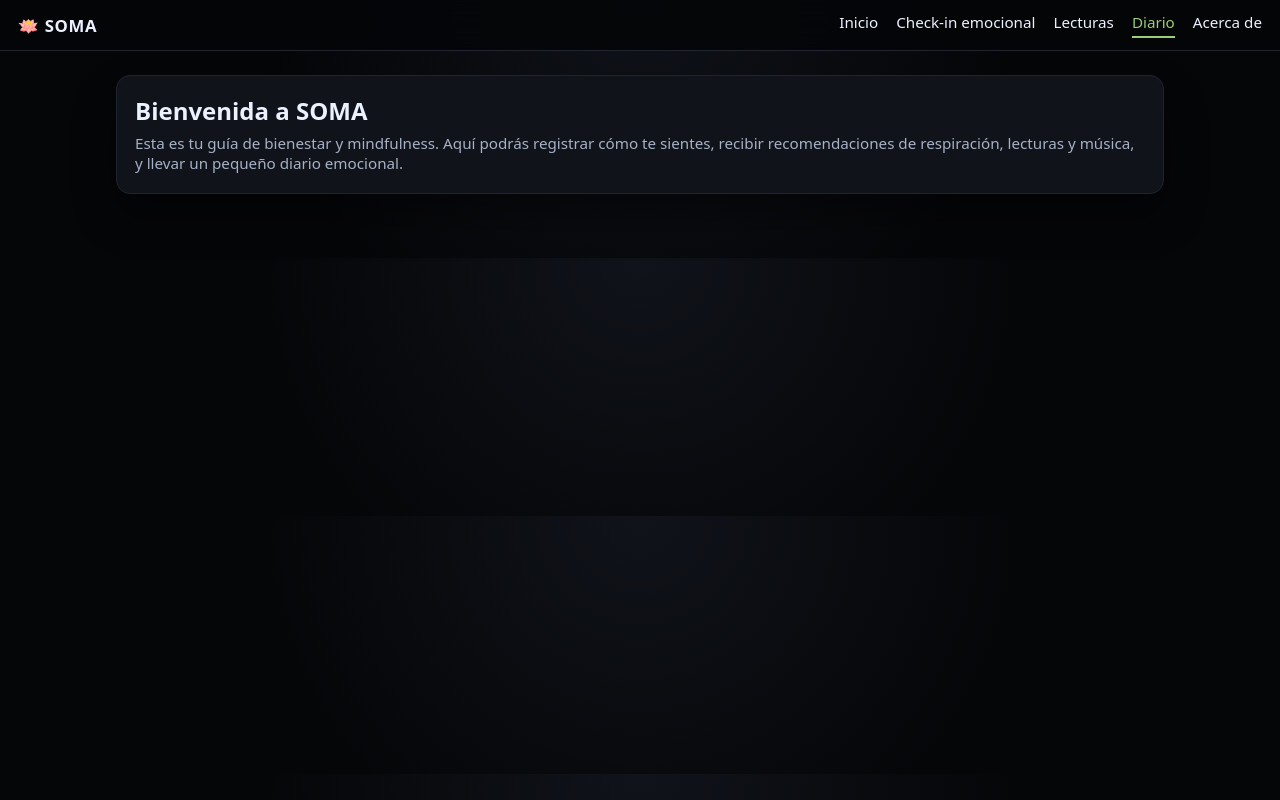
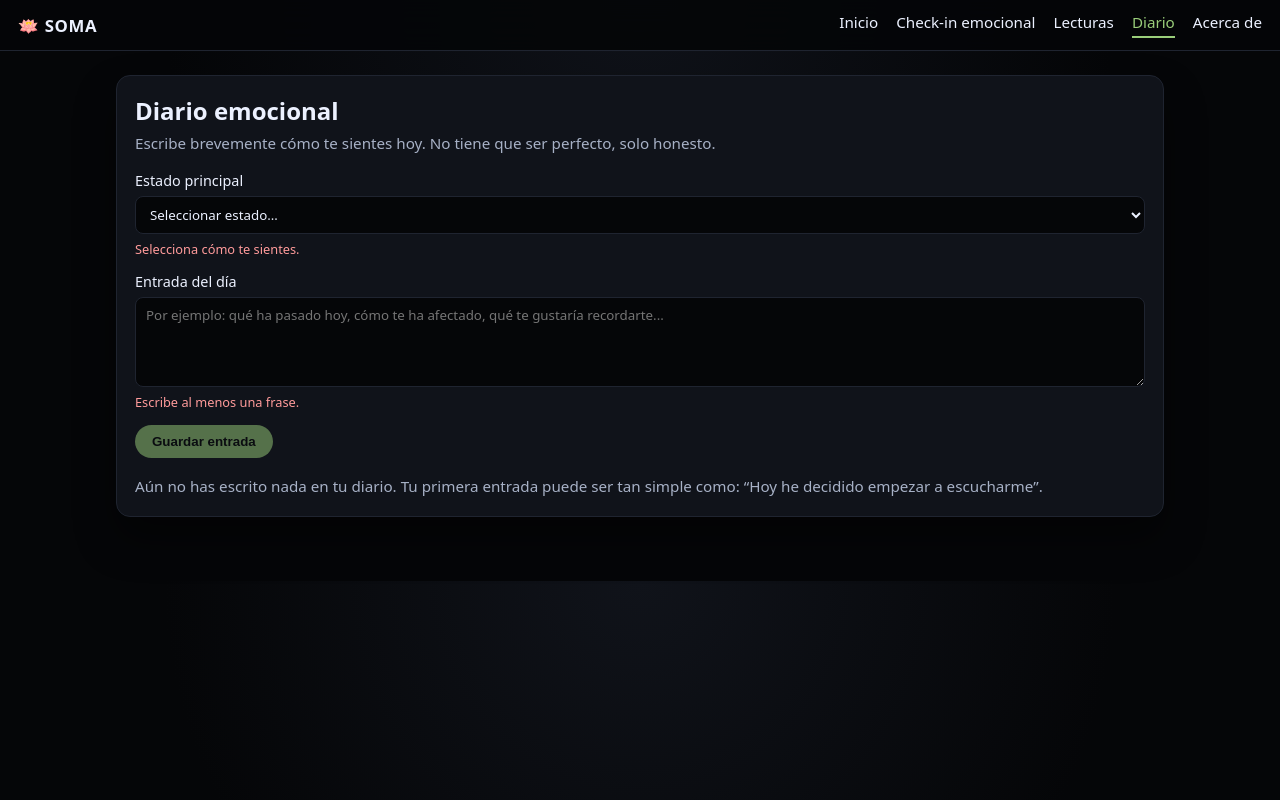
Before and after one commit to ionelastanciu/soma, an Angular app: page /journal in a window 1280 px wide. Built offline with nearby package versions, Linux system fonts and the light colour scheme.

Commit message:
Journal-page and service for the journal

```diff
--- a/src/app/app.routes.ts
+++ b/src/app/app.routes.ts
@@ -2,11 +2,14 @@ import { Routes } from '@angular/router';
 import { HomePage } from './features/home/home-page/home-page';
 import { CheckInPage} from './features/check-in/check-in-page/check-in-page';
 import { ReadingsPage } from './features/readings/readings-page/readings-page';
+import { JournalPage } from './features/journal/journal-page/journal-page';
 
 export const routes: Routes = [
   { path: 'home', component: HomePage },
   { path: 'check-in', component: CheckInPage },
    { path: 'readings', component: ReadingsPage },
+   { path: 'journal', component: JournalPage },
+   { path: 'about', component: HomePage },
 
 
   { path: 'readings', component: HomePage },
--- /dev/null
+++ b/src/app/core/journal.service.ts
@@ -0,0 +1,47 @@
+import { Injectable } from '@angular/core';
+
+export interface JournalEntry {
+  id: number;
+  date: Date;
+  mood: string;
+  text: string;
+  important: boolean;
+}
+
+@Injectable({
+  providedIn: 'root',
+})
+export class JournalService {
+  private entries: JournalEntry[] = [];
+  private nextId = 1;
+
+  getEntries(): JournalEntry[] {
+    return [...this.entries];
+  }
+
+  addEntry(mood: string, text: string): void {
+    const trimmed = text.trim();
+    if (!mood || !trimmed) return;
+
+    const entry: JournalEntry = {
+      id: this.nextId++,
+      date: new Date(),
+      mood,
+      text: trimmed,
+      important: false,
+    };
+
+    this.entries.unshift(entry);
+  }
+
+  toggleImportant(id: number): void {
+    const entry = this.entries.find(e => e.id === id);
+    if (entry) {
+      entry.important = !entry.important;
+    }
+  }
+
+  removeEntry(id: number): void {
+    this.entries = this.entries.filter(e => e.id !== id);
+  }
+}
--- /dev/null
+++ b/src/app/features/journal/journal-page/journal-page.css
@@ -0,0 +1,126 @@
+.journal-form {
+  display: flex;
+  flex-direction: column;
+  gap: 14px;
+  margin: 18px 0;
+}
+
+.field {
+  display: flex;
+  flex-direction: column;
+  gap: 6px;
+}
+
+.field label {
+  font-size: 0.9rem;
+  color: var(--text-main);
+}
+
+select,
+textarea {
+  padding: 8px 10px;
+  border-radius: 8px;
+  border: 1px solid var(--border-subtle);
+  background: #050608;
+  color: var(--text-main);
+  font-family: inherit;
+}
+
+select:focus,
+textarea:focus {
+  outline: 1px solid var(--accent);
+}
+
+button[type='submit'] {
+  align-self: flex-start;
+  padding: 8px 16px;
+  border-radius: 999px;
+  border: 1px solid transparent;
+  background: var(--accent);
+  color: #050608;
+  cursor: pointer;
+  font-weight: 600;
+}
+
+button[type='submit']:disabled {
+  opacity: 0.5;
+  cursor: default;
+}
+
+.error {
+  font-size: 0.8rem;
+  color: #ff9b9b;
+}
+
+.entries {
+  list-style: none;
+  padding: 0;
+  margin: 16px 0 0;
+  display: flex;
+  flex-direction: column;
+  gap: 10px;
+}
+
+.entries li {
+  border-radius: 10px;
+  border: 1px solid var(--border-subtle);
+  background: rgba(16, 19, 26, 0.9);
+  padding: 10px 12px;
+}
+
+.entries li.important {
+  border-color: var(--accent);
+  box-shadow: 0 0 0 1px rgba(154, 206, 122, 0.15);
+}
+
+.entry-header {
+  display: flex;
+  justify-content: space-between;
+  align-items: center;
+  gap: 8px;
+  margin-bottom: 6px;
+}
+
+.date {
+  font-size: 0.8rem;
+  color: var(--text-muted);
+}
+
+.mood-tag {
+  margin-left: 6px;
+  padding: 2px 8px;
+  border-radius: 999px;
+  font-size: 0.75rem;
+  background: rgba(142, 191, 121, 0.1);
+  color: var(--accent);
+}
+
+.entry-actions {
+  display: flex;
+  gap: 6px;
+}
+
+.entry-actions button {
+  padding: 4px 10px;
+  border-radius: 999px;
+  border: 1px solid var(--border-subtle);
+  background: transparent;
+  color: var(--text-main);
+  font-size: 0.8rem;
+  cursor: pointer;
+}
+
+.entry-actions button:hover {
+  border-color: var(--accent);
+}
+
+.entry-actions .danger {
+  border-color: #ff6b6b;
+  color: #ffb3b3;
+}
+
+.text {
+  margin: 0;
+  font-size: 0.95rem;
+  color: var(--text-main);
+}
--- /dev/null
+++ b/src/app/features/journal/journal-page/journal-page.html
@@ -0,0 +1,77 @@
+<section class="card">
+  <h1>Diario emocional</h1>
+  <p class="muted">
+    Escribe brevemente cómo te sientes hoy. No tiene que ser perfecto, solo honesto.
+  </p>
+
+  <form class="journal-form" (ngSubmit)="addEntry()">
+    <div class="field">
+      <label for="mood">Estado principal</label>
+      <select
+        id="mood"
+        [(ngModel)]="mood"
+        name="mood"
+        required
+      >
+        <option value="">Seleccionar estado…</option>
+        <option *ngFor="let m of moods" [value]="m">{{ m }}</option>
+      </select>
+      <small class="error" *ngIf="!mood">
+        Selecciona cómo te sientes.
+      </small>
+    </div>
+
+    <div class="field">
+      <label for="text">Entrada del día</label>
+      <textarea
+        id="text"
+        [(ngModel)]="text"
+        name="text"
+        rows="4"
+        placeholder="Por ejemplo: qué ha pasado hoy, cómo te ha afectado, qué te gustaría recordarte..."
+        required
+      ></textarea>
+      <small class="error" *ngIf="!text.trim()">
+        Escribe al menos una frase.
+      </small>
+    </div>
+
+    <button
+      type="submit"
+      [disabled]="!mood || !text.trim()"
+    >
+      Guardar entrada
+    </button>
+  </form>
+
+  <p class="muted" *ngIf="entries.length === 0">
+    Aún no has escrito nada en tu diario. Tu primera entrada puede ser tan simple como:
+    “Hoy he decidido empezar a escucharme”.
+  </p>
+
+  <ul class="entries" *ngIf="entries.length > 0">
+    <li
+      *ngFor="let e of entries"
+      [ngClass]="{ important: e.important }"
+    >
+      <header class="entry-header">
+        <div>
+          <span class="date">{{ e.date | date: 'short' }}</span>
+          <span class="mood-tag">{{ e.mood }}</span>
+        </div>
+        <div class="entry-actions">
+          <button type="button" (click)="toggleImportant(e)">
+            {{ e.important ? '★ Importante' : '☆ Marcar' }}
+          </button>
+          <button type="button" class="danger" (click)="removeEntry(e.id)">
+            Eliminar
+          </button>
+        </div>
+      </header>
+
+      <p class="text">
+        {{ e.text }}
+      </p>
+    </li>
+  </ul>
+</section>
--- /dev/null
+++ b/src/app/features/journal/journal-page/journal-page.ts
@@ -0,0 +1,58 @@
+import { Component, OnInit } from '@angular/core';
+import { FormsModule } from '@angular/forms';
+import { NgIf, NgFor, NgClass, DatePipe } from '@angular/common';
+import { JournalService, JournalEntry } from '../../../core/journal.service';
+
+@Component({
+  selector: 'app-journal-page',
+  standalone: true,
+  imports: [FormsModule, NgIf, NgFor, NgClass, DatePipe],
+  templateUrl: './journal-page.html',
+  styleUrl: './journal-page.css'
+})
+export class JournalPage implements OnInit {
+
+  moods = [
+    'Estrés',
+    'Ansiedad',
+    'Cansancio',
+    'Falta de sueño',
+    'Desmotivación',
+    'Tranquilidad',
+    'Gratitud'
+  ];
+
+  mood: string = '';
+  text: string = '';
+
+  entries: JournalEntry[] = [];
+
+  constructor(private journalService: JournalService) {}
+
+  ngOnInit(): void {
+    this.refreshEntries();
+  }
+
+  private refreshEntries(): void {
+    this.entries = this.journalService.getEntries();
+  }
+
+  addEntry(): void {
+    this.journalService.addEntry(this.mood, this.text);
+
+    this.mood = '';
+    this.text = '';
+
+    this.refreshEntries();
+  }
+
+  toggleImportant(entry: JournalEntry): void {
+    this.journalService.toggleImportant(entry.id);
+    this.refreshEntries();
+  }
+
+  removeEntry(id: number): void {
+    this.journalService.removeEntry(id);
+    this.refreshEntries();
+  }
+}
--- a/src/app/features/readings/readings-page/readings-page.html
+++ b/src/app/features/readings/readings-page/readings-page.html
@@ -4,7 +4,6 @@
     Pequeñas lecturas y frases para acompañar tu estado emocional.
   </p>
 
-  <!-- Buscador -->
   <div class="toolbar">
     <input
       type="text"
@@ -16,12 +15,10 @@
     </span>
   </div>
 
-  <!-- Estado vacío -->
   <p class="muted" *ngIf="filteredReadings.length === 0">
     No hay lecturas que coincidan con tu búsqueda.
   </p>
 
-  <!-- Listado -->
   <ul class="reading-list" *ngIf="filteredReadings.length > 0">
     <li
       class="reading-row"
--- a/src/app/features/readings/readings-page/readings-page.ts
+++ b/src/app/features/readings/readings-page/readings-page.ts
@@ -6,8 +6,8 @@ interface Reading {
   id: number;
   title: string;
   author: string;
-  moodTag: string;   // para qué estado encaja mejor
-  minutes: number;   // tiempo de lectura
+  moodTag: string;
+  minutes: number;
   favorited: boolean;
 }
 
```
